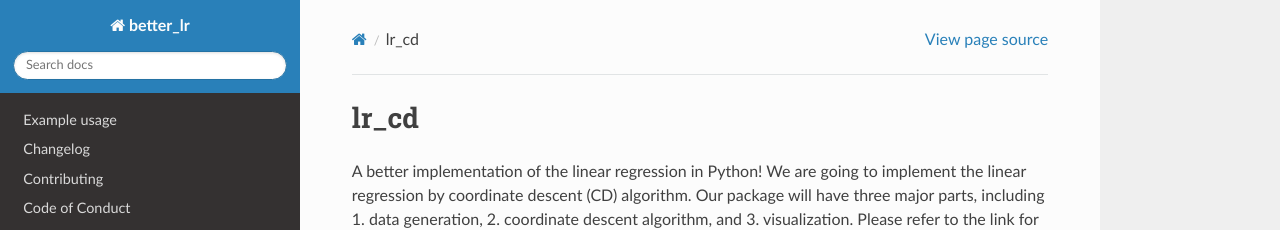
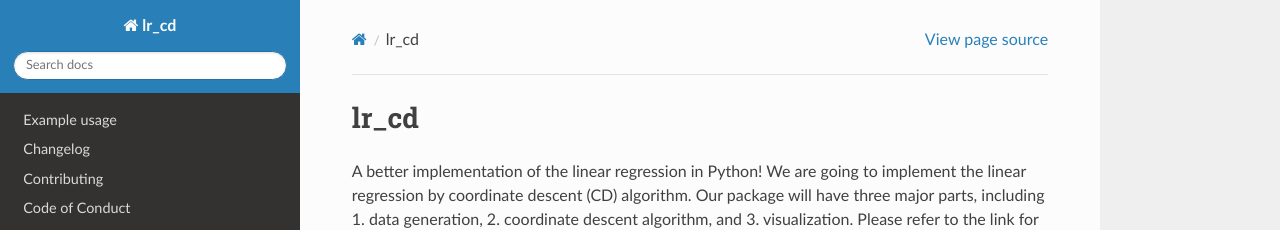
Before and after one commit to UBC-MDS/DSCI524_group_22, a Sphinx documentation site: the page built from docs/index.md, in a window 1280 px wide. Shown: the top 230 px of the page. Built offline with Sphinx 7.4.7 and the Read the Docs theme 2.0.0, drawn with Linux system fonts in a browser that asks for light colours; pages that are not in the unit, such as notebooks, are missing from menus.

Commit message:
modify package names

```diff
--- a/docs/conf.py
+++ b/docs/conf.py
@@ -6,7 +6,7 @@
 
 # -- Project information -----------------------------------------------------
 
-project = u"better_lr"
+project = u"lr_cd"
 copyright = u"2024, Sam Fo, Jing Wen, Andy Zhang"
 author = u"Sam Fo, Jing Wen, Andy Zhang"
 
```
Also changed, not shown: 2 other files.
